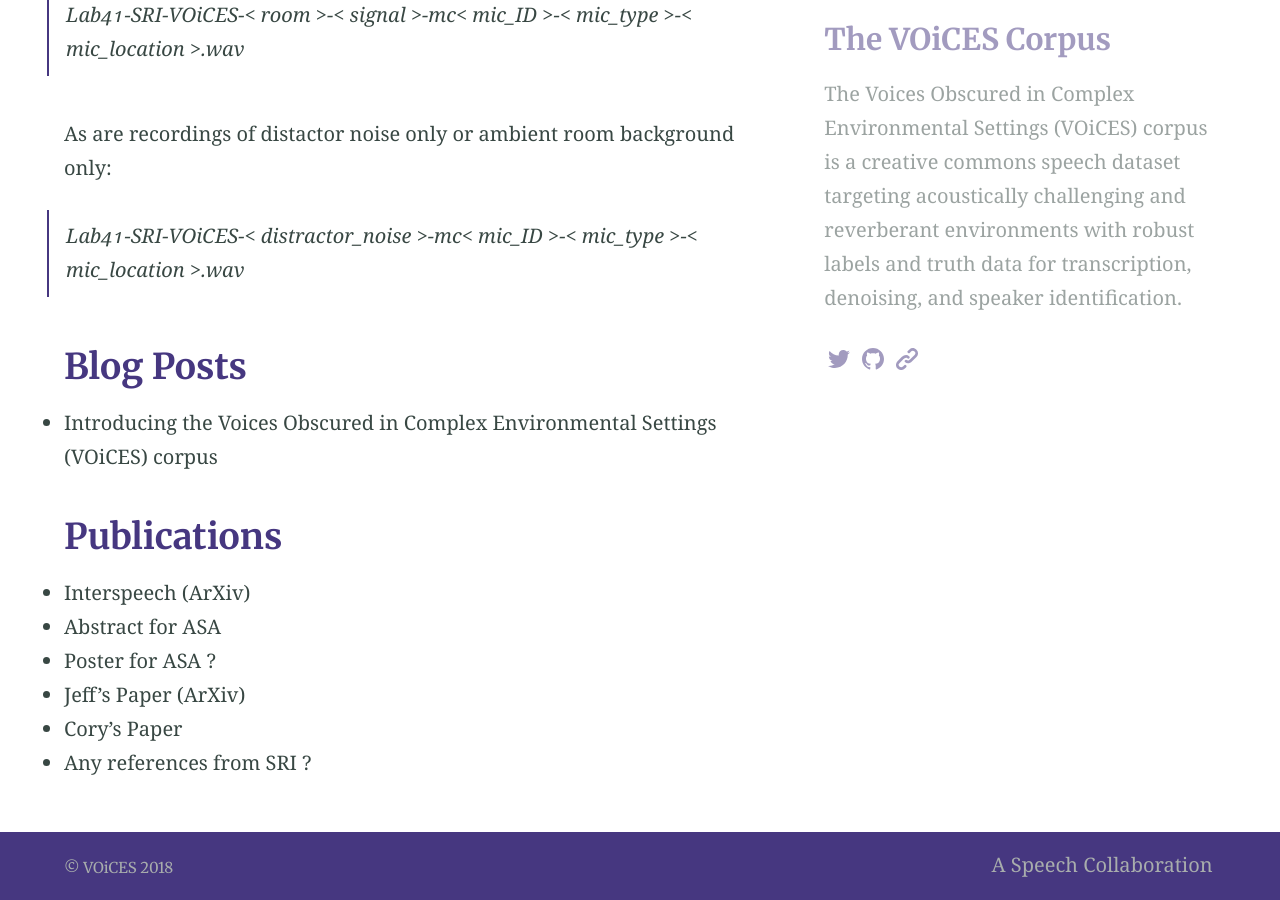
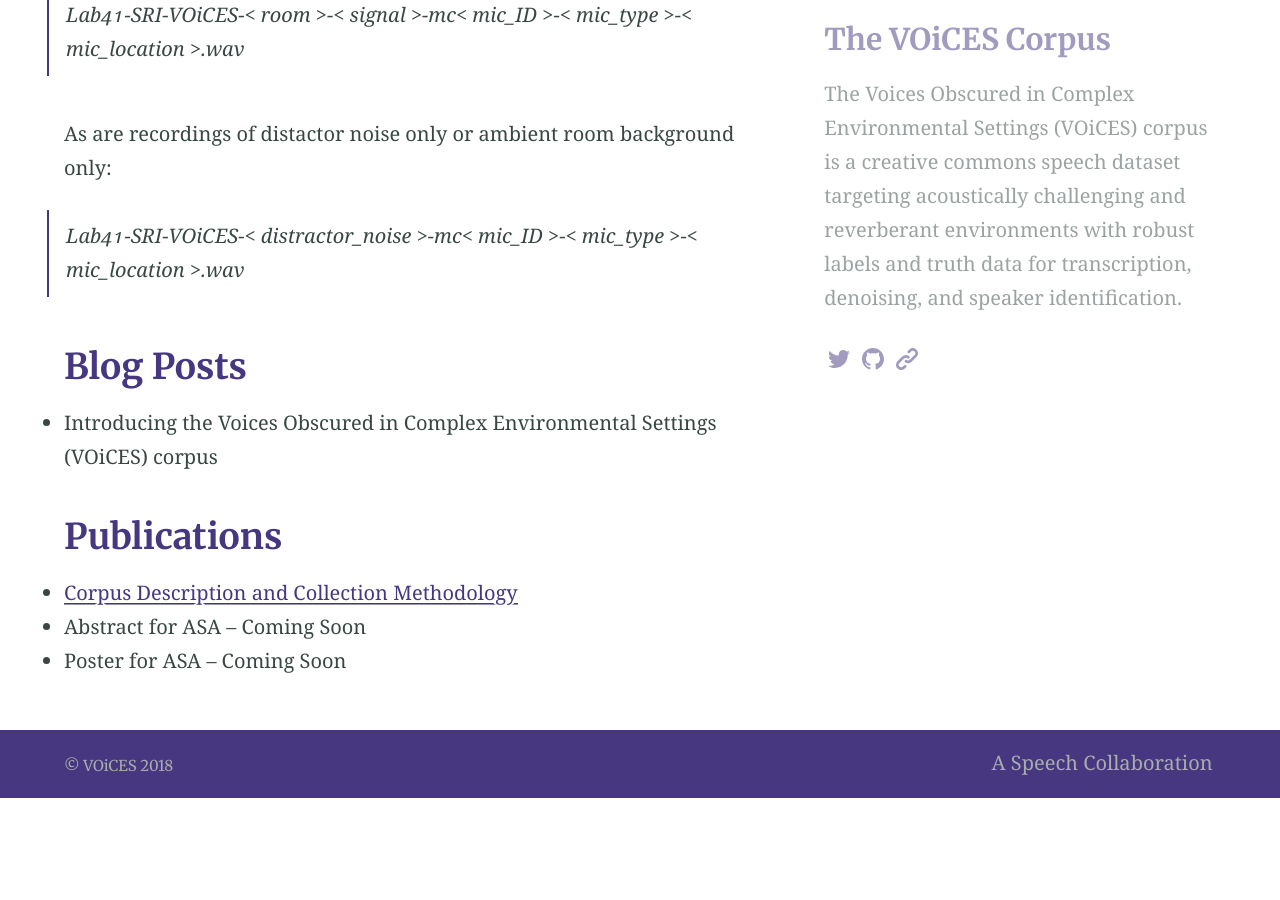
Before and after one commit to IQTLabs/voices, a Jekyll site: the page built from reading.md, in a window 1280 px wide and 900 px high, scrolled down 3504 px. Built offline with Jekyll 4.4.1, drawn with Linux system fonts in a browser that asks for light colours; our own code applies the rules of GitHub Pages for plain Markdown files; after the commit the page ends 4302 px from its top, so only the background shows below that.

Commit message:
Reading updated with arxiv submission

```diff
--- a/reading.md
+++ b/reading.md
@@ -96,9 +96,6 @@
 
 ## Publications
 
-- Interspeech (ArXiv)
-- Abstract for ASA
-- Poster for ASA ?
-- Jeff's Paper (ArXiv)
-- Cory's Paper
-- Any references from SRI ?
+- [Corpus Description and Collection Methodology](https://arxiv.org/submit/2227720/view)
+- Abstract for ASA -- Coming Soon
+- Poster for ASA -- Coming Soon
```
